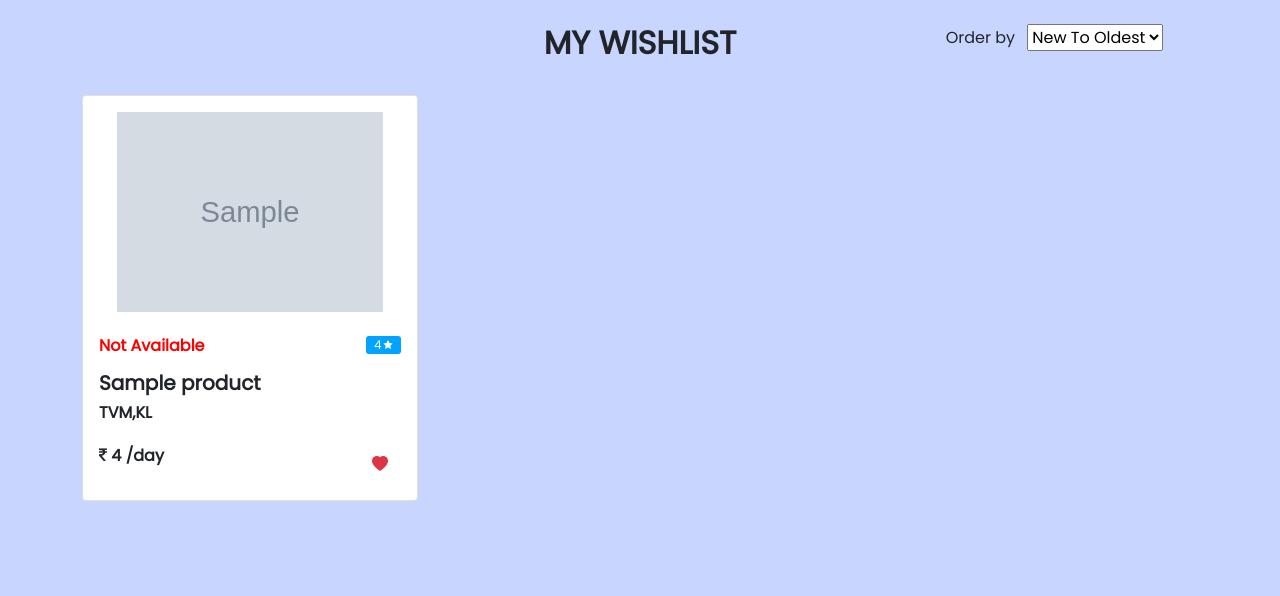
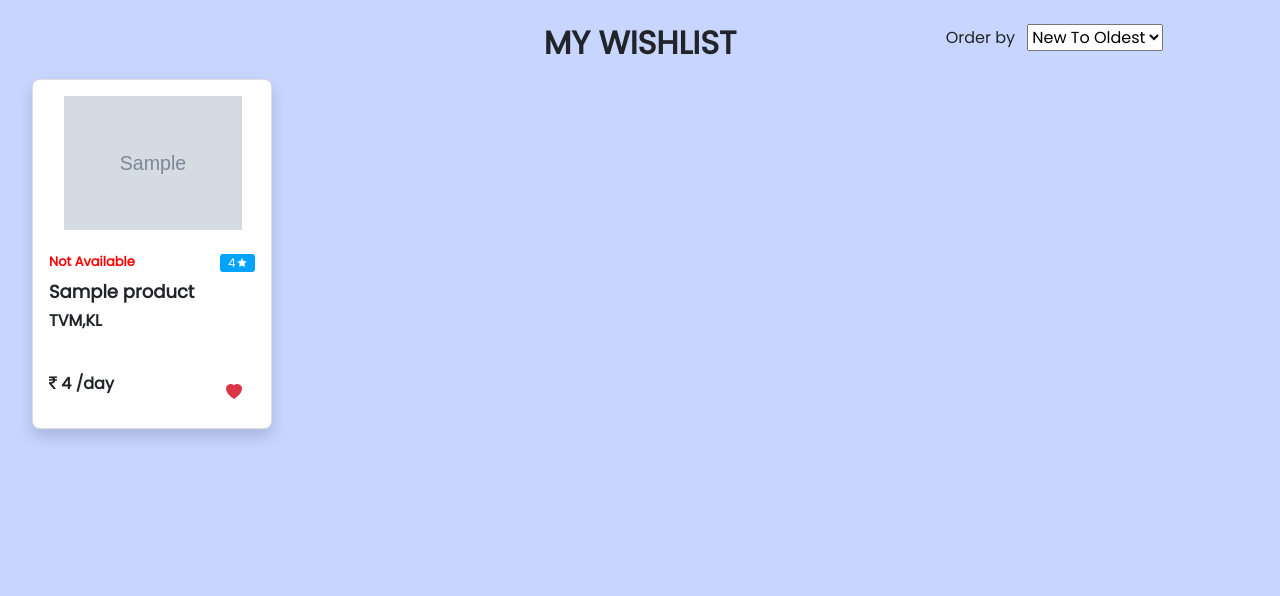
Before and after one commit to ShameemudheenMP/BoroKaro, a Django app: page /viewwish in a window 1280 px wide. Shown: the part 110-706 px from the top of the page. Run offline with Django 4.2, Linux system fonts and the light colour scheme; a user stored in the database is signed in; tables that the repository leaves empty hold one stand-in row (values such as "Sample post"); grey boxes marked "Sample" are stand-in pictures; some libraries are stand-ins or nearby versions.

Commit message:
took some changes from main

```diff
--- a/Borokaro/main/templates/main/base.html
+++ b/Borokaro/main/templates/main/base.html
@@ -186,9 +186,6 @@
       document.getElementById("days").innerText = data;
     }
   </script>
-  <!-- star rating java scripts -->
-  <script src="https://cdnjs.cloudflare.com/ajax/libs/jquery/3.2.1/jquery.min.js"></script>
-  <!-- star rating java scripts -->
 </body>
 
 </html>
--- a/Borokaro/main/templates/main/wishlist.html
+++ b/Borokaro/main/templates/main/wishlist.html
@@ -20,24 +20,26 @@
     </div>
 
 
-    <div class="container d-flex flex-wrap justify-content-between mt-4 pb-5">
+    <div class="d-flex flex-wrap ps-4">
         {% if not empty %}
         <div class="row bg-white rounded-2 p-3 mx-auto mb-2">
             <h6 class="my-auto">You have not added any products to wishlist yet!</h6>
         </div>
         {% else %}
         {% for wish in wishes %}
-        <div class="product text-decoration-none mb-5">
-            <div class="card pt-2" style="width: 21rem;">
-                <a href="/product/{{ wish.product.id }}" class="text-center  p-2">
-                    <img src="{{wish.product.p_image1.url}}" class="card-img-home w-100" alt="Product1">
+        <div class="p-2">
+        <div class="product text-decoration-none mb-2">
+            <div class="card pt-2 d-flex flex-column shadow" style="width: 15rem; height: 350px; border-radius: 0.5rem">
+                <a href="/product/{{ wish.product.id }}" class="text-center  p-2" style="width: 15em; height: 150px;">
+                    <img src="{{wish.product.p_image1.url}}" class="card-img-home w-100 h-100 rounded" alt="ProductImage" style="object-fit: contain ;">
                 </a>
-                <div class="card-body  d-flex flex-column">
+                <div class="card-body d-flex justify-content-between flex-column">
+                    <div class="d-flex justify-content-between flex-column">
                         <div class="topdisp">
                             {% if not wish.product.status %}
-                            <h6 class="available fw-bold float-start">Available Now</h6>
+                                <h6 class="available fw-bold float-start" style="font-size: 13px;">Available Now</h6>
                             {% else %}
-                            <h6 class="available fw-bold float-start" style="color:red">Not Available</h6>
+                                <h6 class="available fw-bold float-start" style="color:red; font-size: 13px;">Not Available</h6>
                             {% endif %}
                             <div class="star-rating float-end text-center">
                                 <div class="rating-value float-start ms-2">
@@ -47,9 +49,10 @@
                             </div>
                         </div>
 
-                    <h5 class="card-title prod-name fw-bold mt-2 text-dark">{{ wish.product.p_name }}</h5>
-                    <h6 class="fw-bold text-dark">{{wish.product.user.district}},{{wish.product.user.state}}</h6>
-                    <div class="mt-3 text-dark">
+                        <h5 class="card-title prod-name fw-bold text-dark mt-1" style="font-size: 18px;">{{ wish.product.p_name }}</h5>
+                        <h6 class="fw-bold text-dark" style="font-size: 16px;">{{wish.product.user.district}},{{wish.product.user.state}}</h6>
+                    </div>
+                    <div class="mt-2 text-dark">
                         <h6 class="fw-bold float-start"><i class="fa fa-rupee"></i> {{ wish.product.p_rate }} /day</h6>
                         {% if wish.product.id in prodids%}
                                 <form method="post" action="/unwish/{{ wish.product.id }}" enctype="multipart/form-data">
@@ -73,6 +76,7 @@
 
             </div>
         </div>
+        </div>
         {% endfor %}
         {% endif %}
     </div>
```
Also changed, not shown: Borokaro/main/templates/main/activity.html (+11 -11 lines), Borokaro/main/templates/main/rateborrower.html (+10 -10 lines), Borokaro/main/templates/main/ratelender.html (+10 -10 lines). Lines whose indentation alone changed are shown as unchanged.
